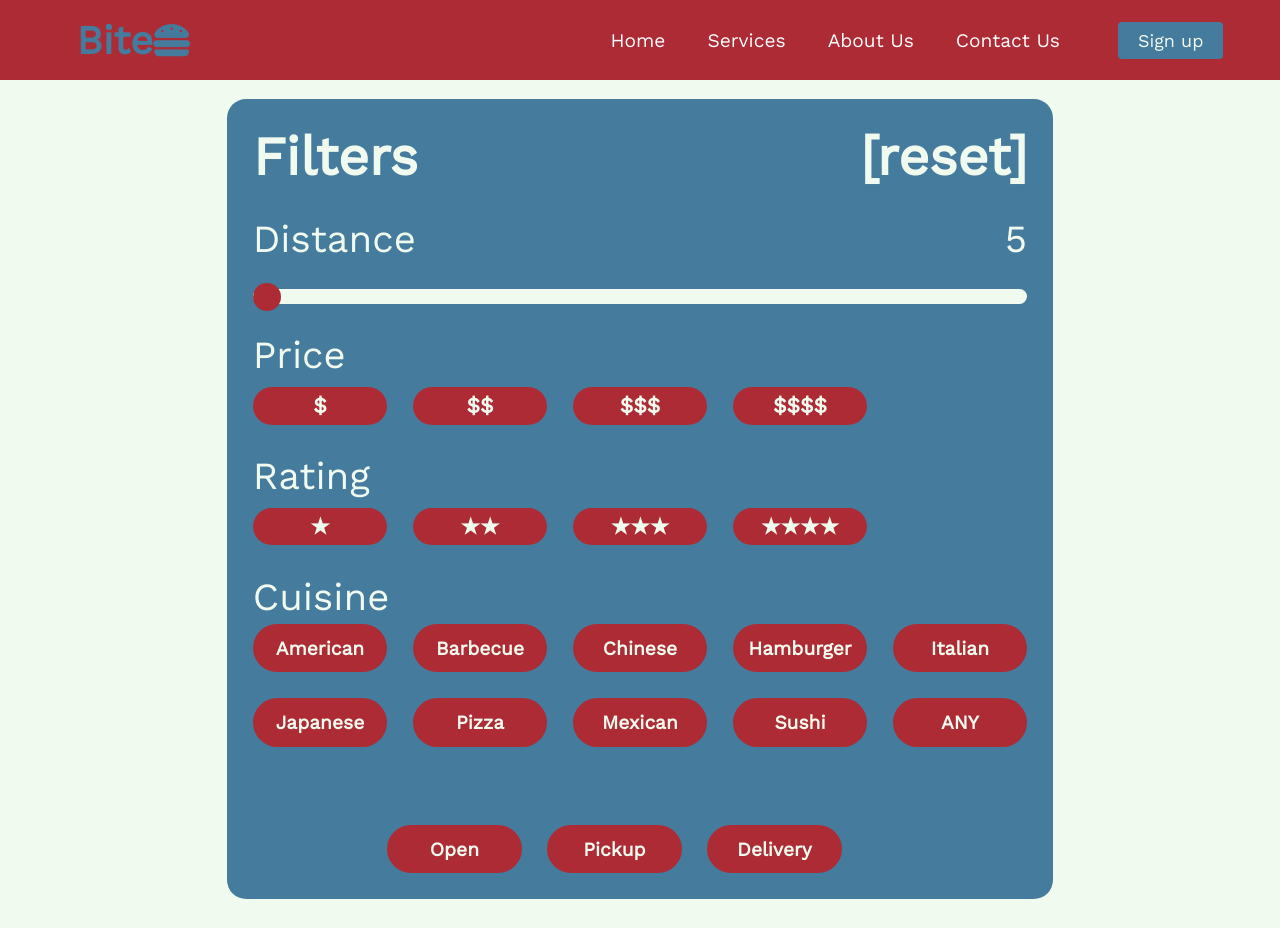
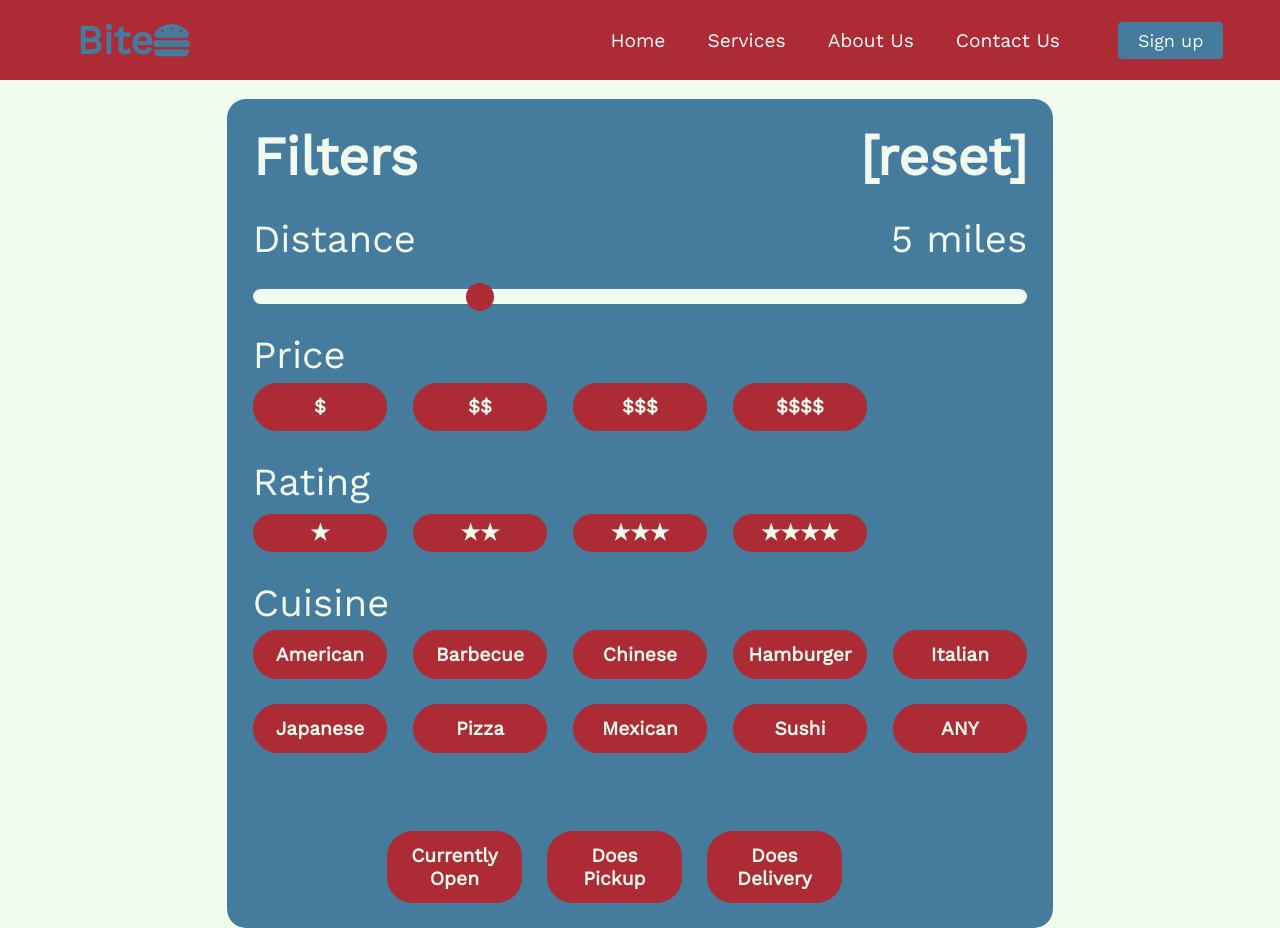
Before and after one commit to akayangel218/Project-Bite, a React (Create React App) app in the folder bite-frontend/: page /filter in a window 1280 px wide. Before the commit the page ends 899 px from the top, so only its background shows below. Built offline with nearby package versions, Linux system fonts and the light colour scheme; a web font is replaced by a local one.

Commit message:
Updated buttons on filter.js to save their states
Also implemented new standard for saving user filters in app state

```diff
--- a/bite-frontend/src/Pages/filter.css
+++ b/bite-frontend/src/Pages/filter.css
@@ -128,7 +128,7 @@ p {
     width: 10.5vmax;
 }
 
-.button-item2-hover{
+.button-item2-selected{
     background-color: rgb(143, 28, 12);
     transition: all 0.2s ease-in-out;
     color: #F1FAEE;
@@ -138,4 +138,5 @@ p {
     border-radius: 2vmax;
     text-align: center;
     width: 10.5vmax;
+    box-shadow: 2px 2px black;
 }
--- a/bite-frontend/src/Pages/filter.js
+++ b/bite-frontend/src/Pages/filter.js
@@ -2,17 +2,72 @@ import React, { useState } from 'react';
 import { GlobalContext } from '../Context/GlobalState';
 import './filter.css';
 
+// ===== Constants =====
+const buttonToggleOff = 'button-item2';
+const buttonToggleOn = 'button-item2-selected';
+const priceChoices = [1, 2, 3, 4];
+const ratingChoices = [1, 2, 3, 4];
 
-var slider_value = '5';
+const FilterPage = () => {
 
-//temporary
-const FilterPage = () => {
-    const [buttonStyle, setStyle] = useState("button-item2");
+    // ===== Setting Initial Component State =====
+    const [userFilters, updateFilters] = useState({
+        price: [],
+        rating: [],
+        other: []
+    });
 
-    function handleClick() {
-        alert("CLICKED");
-        setStyle("button-item2-hover");
+    const [buttonStyles, updateButtonStyles] = useState({
+        price: {
+            0: buttonToggleOff,
+            1: buttonToggleOff,
+            2: buttonToggleOff,
+            3: buttonToggleOff
+        },
+        rating: {
+            0: buttonToggleOff,
+            1: buttonToggleOff,
+            2: buttonToggleOff,
+            3: buttonToggleOff
+        },
+        other: {
+            0: buttonToggleOff,
+            1: buttonToggleOff,
+            2: buttonToggleOff
+        }
+    });
+
+    const [distance, setNewSliderVal] = useState(5);
+
+    // ===== Functions to Update State =====
+    const handleSliderChange = (event) => {
+        setNewSliderVal(event.target.value);
     }
+
+    const handleButtonClick = (buttonID, buttonCategory) => {
+        const newStyle = ((buttonStyles[buttonCategory][buttonID] === buttonToggleOff) ? buttonToggleOn : buttonToggleOff);
+        const buttonStylesCopy = JSON.parse(JSON.stringify(buttonStyles));
+
+        buttonStylesCopy[buttonCategory][buttonID] = newStyle;
+        updateButtonStyles(buttonStylesCopy);
+
+        const userFiltersCopy = JSON.parse(JSON.stringify(userFilters));
+
+        if (newStyle === buttonToggleOn) {
+            userFiltersCopy[buttonCategory].push(buttonID);
+        } else {
+            const i = userFiltersCopy[buttonCategory].indexOf(buttonID);
+            userFiltersCopy[buttonCategory].splice(i, 1);
+        }
+        updateFilters(userFiltersCopy);
+    }
+
+    // ===== Functions to Render HTML =====
+    const priceButtons = priceChoices.map((price, idx) => (
+        <div key={idx} className={buttonStyles.price[idx]} onClick={() => handleButtonClick(idx, 'price')}>
+            {'$'.repeat(price)}
+        </div>
+    ));
 
     return (
         <div className="FilterPage">
@@ -25,18 +80,25 @@ const FilterPage = () => {
             </div>
             <div className="grid-distance">
                 <p>Distance</p>
-                <p>{slider_value}</p>
+                <p>{distance} miles</p>
             </div>
+
             {/* Range Slider */}
-            <input type="range" min="1" max="30" defaultValue="1" className='slider' id='myRange' />
+            <input
+                type="range"
+                min="1"
+                max="15"
+                value={distance}
+                className='slider'
+                id='myRange'
+                onChange={handleSliderChange}
+            />
+
             <div className="grid-item">
                 Price
                 <br></br>
                 <div className='button-container'>
-                    <div className='button-item'>$</div>
-                    <div className='button-item'>$$</div>
-                    <div className='button-item'>$$$</div>
-                    <div className='button-item'>$$$$</div>
+                    {priceButtons}
                 </div>
             </div>
             <div className="grid-item">
@@ -68,10 +130,15 @@ const FilterPage = () => {
             <div className="grid-item-takeout">
                 <br></br>
                 <div className='button-container'>
-                    <div className={buttonStyle} onClick = {handleClick}
-                        >Open</div>
-                    <div className={buttonStyle} >Pickup</div>
-                    <div className='button-item2' >Delivery</div>
+                    <div className={buttonStyles.other[0]} onClick = {() => handleButtonClick(0, 'other')}>
+                        Currently Open
+                    </div>
+                    <div className={buttonStyles.other[1]} onClick = {() => handleButtonClick(1, 'other')}>
+                        Does Pickup
+                    </div>
+                    <div className={buttonStyles.other[2]} onClick = {() => handleButtonClick(2, 'other')}>
+                        Does Delivery
+                    </div>
                 </div>
             </div>
           </div>
```
